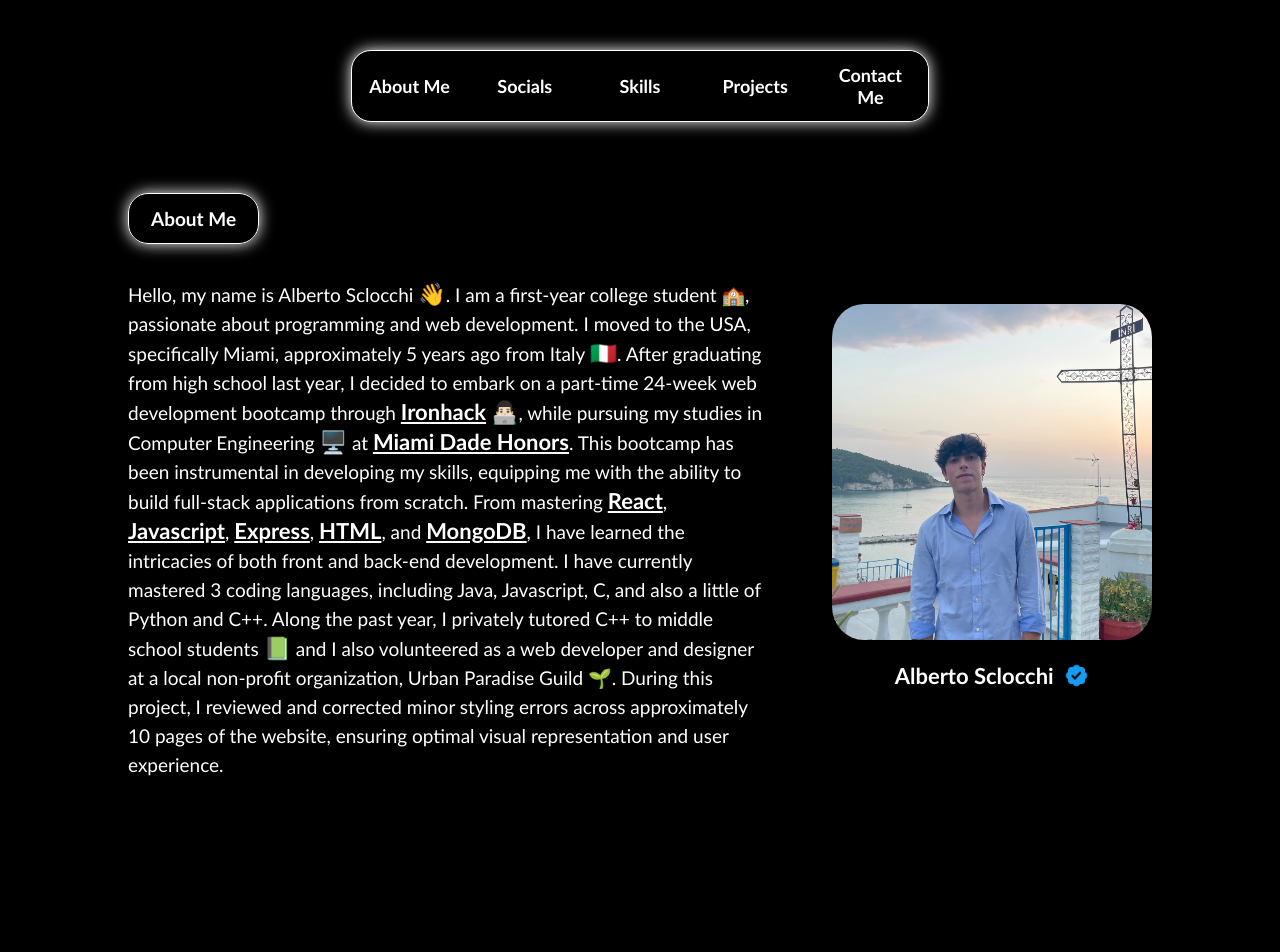
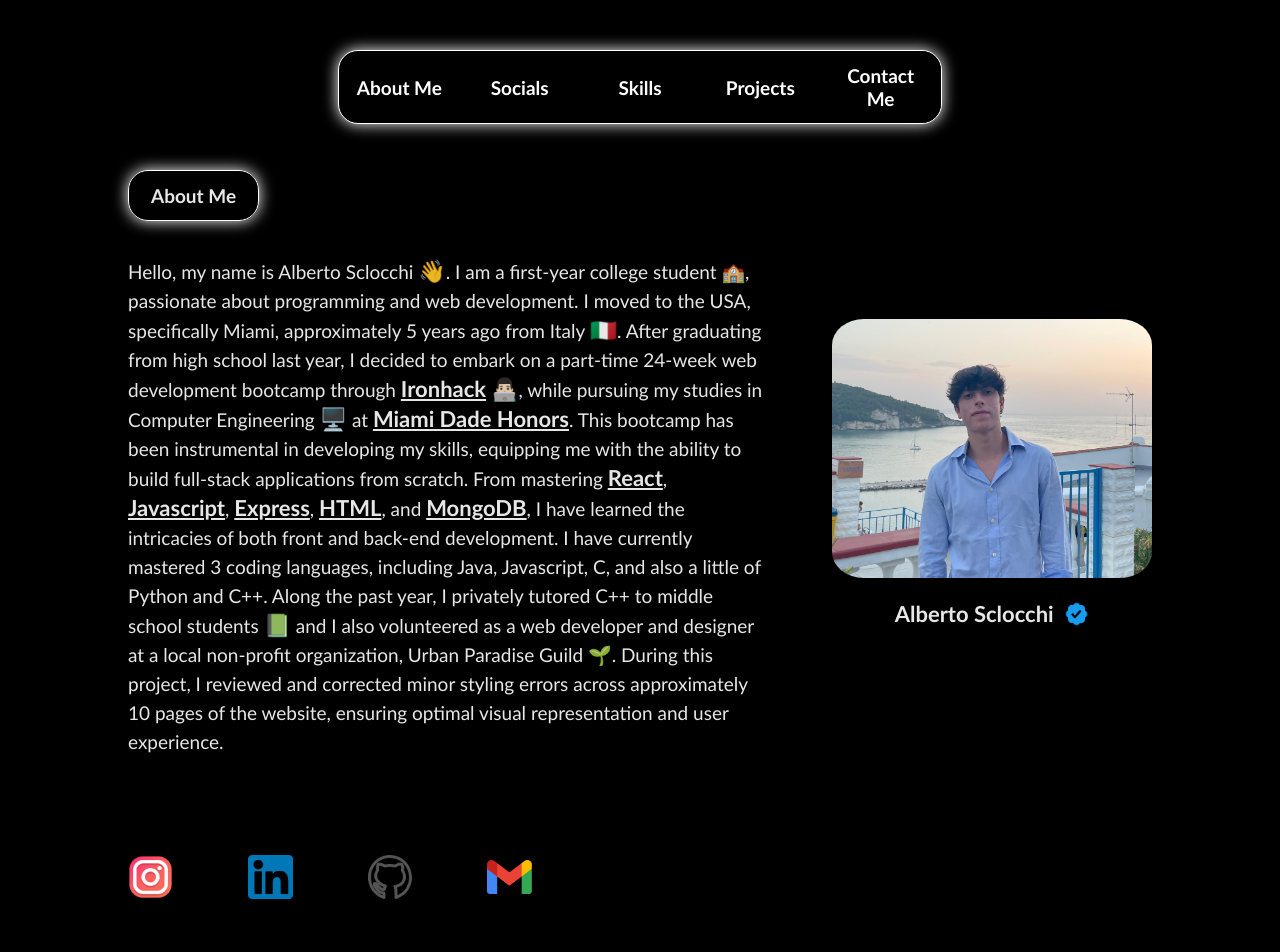
Before and after one commit to alberto-sclocchi/portfolio-website-client, a React (Create React App) app: page / in a window 1280 px wide. Shown: the top 952 px of the page. Built offline with nearby package versions, Linux system fonts and the light colour scheme.

Commit message:
complete socials section

```diff
--- a/src/App.css
+++ b/src/App.css
@@ -40,21 +40,21 @@ html:focus-within{
 
 .section{
   /* height: 400px; */
-  margin: 105px 120px;
+  margin: 80px 120px;
   width: 80vw;
 }
 
 nav{
   background-color: black;
   box-shadow: 0px 0px 15px white;
-  width: 45vw;
+  width: 47vw;
   border-radius: 20px;
   display: flex;
   flex-direction: row;
   justify-content: space-between;
   align-items: center;
   border: 0.5px solid white;
-  font-size: 18px;
+  font-size: 19px;
   position: sticky;
   top: 50px;
 }
@@ -65,7 +65,7 @@ nav{
   color: white;
   border-radius: 20px;
   width: 10vw;
-  padding: 13px 15px;
+  padding: 13px 17px;
   font-weight: 900;
   overflow: hidden;
   background-color: black;
@@ -81,7 +81,7 @@ nav{
   flex-direction: row;
   align-items: center;
   justify-content: space-between;
-  color: white;
+  color: rgba(255, 255, 255, 0.906);
 }
 
 .profile-img {
@@ -138,3 +138,15 @@ nav{
 .phrases{
   text-decoration: underline;
 }
+
+#section-2{
+  display: flex;
+  flex-direction: row;
+  justify-content: flex-start;
+  align-items: center;
+  column-gap: 75px;
+}
+
+.social-icon img{
+  width: 3.5vw;
+}
--- a/src/components/sections/ContactMe.jsx
+++ b/src/components/sections/ContactMe.jsx
@@ -1,7 +1,17 @@
 import React from 'react'
+import { Link } from 'react-router-dom'
+import instagram from '../../images/instagram-icon.png'
+import linkedIn from '../../images/linkedin-icon.png'
+import gitHub from '../../images/github-icon.png'
+import gmail from '../../images/gmail-icon.png'
 
 export default function ContactMe() {
   return (
-    <div className="section" id="section-2">ContactMe</div>
+    <div className="section" id="section-2">
+      <Link className="social-icon" to="https://www.instagram.com/_albe.s_/" target="_blank"><img src={instagram} alt="instagram"/></Link>
+      <Link className="social-icon" to="https://www.linkedin.com/in/alberto-sclocchi/" target="_blank"><img src={linkedIn} alt="linkedIn"/></Link>
+      <Link className="social-icon" to="https://github.com/alberto-sclocchi" target="_blank"><img src={gitHub} alt="github"/></Link>
+      <Link className="social-icon" to="mailto:albe.sclocchi@gmail.com"><img src={gmail} alt="gmail"/></Link>
+    </div>
   )
 }
```
Also changed, not shown: src/images/alberto-sclocchi.jpeg.
